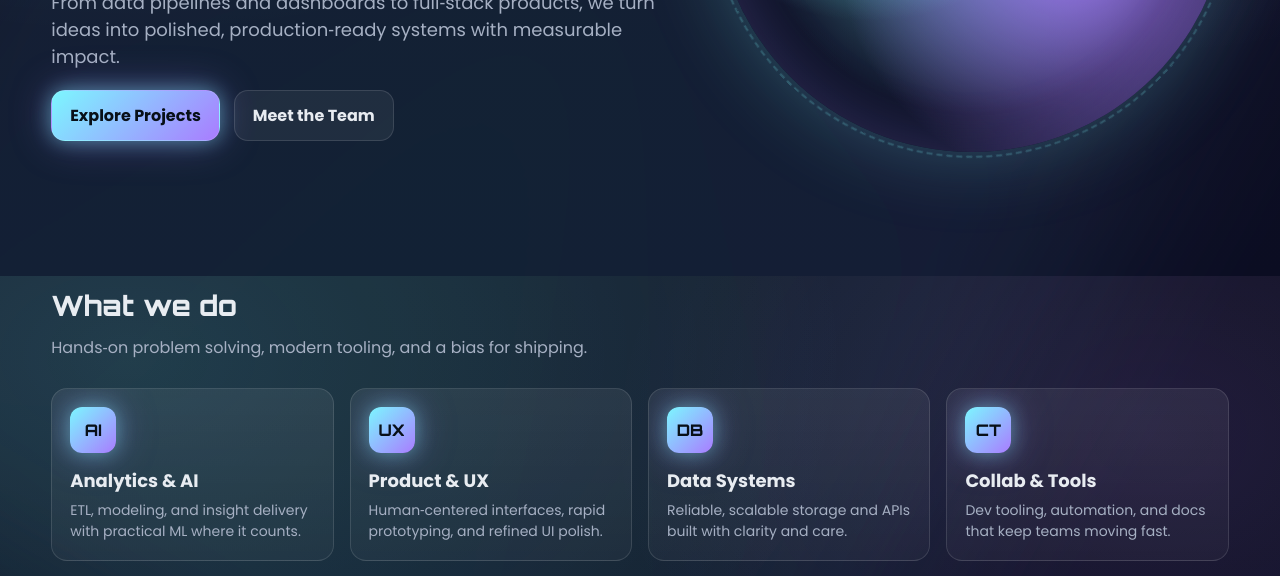
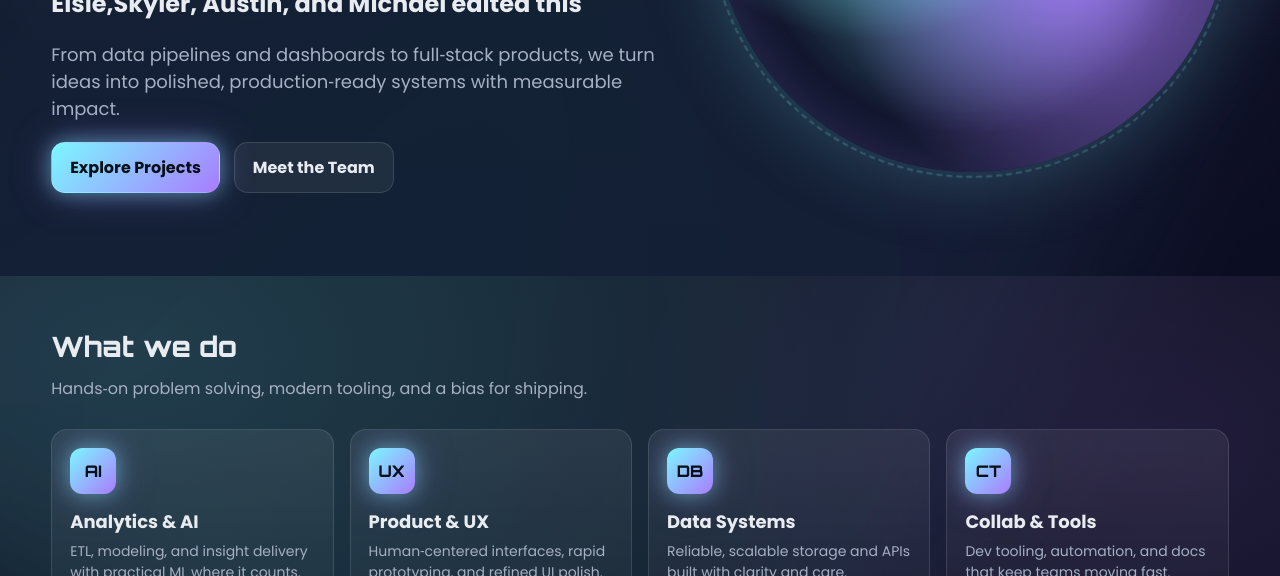
Before and after one commit to mbwoodal/ISfall2025grp2-6, a plain HTML site: page index.html in a window 1280 px wide. Shown: the part 524-1100 px from the top of the page. Drawn offline with Linux system fonts and the light colour scheme.

Commit message:
elsie pt 3

```diff
--- a/index.html
+++ b/index.html
@@ -273,6 +273,7 @@
                 <div>
                     <span class="eyebrow">⚡ ISfall2025grp2-6 • Data • Systems • Impact</span>
                     <h1>We build bold Information Systems that ship and shine.</h1>
+                    <h2>Elsie,Skyler, Austin, and Michael edited this</h2>
                     <p>
                         From data pipelines and dashboards to full‑stack products, we turn ideas into
                         polished, production‑ready systems with measurable impact.
```
